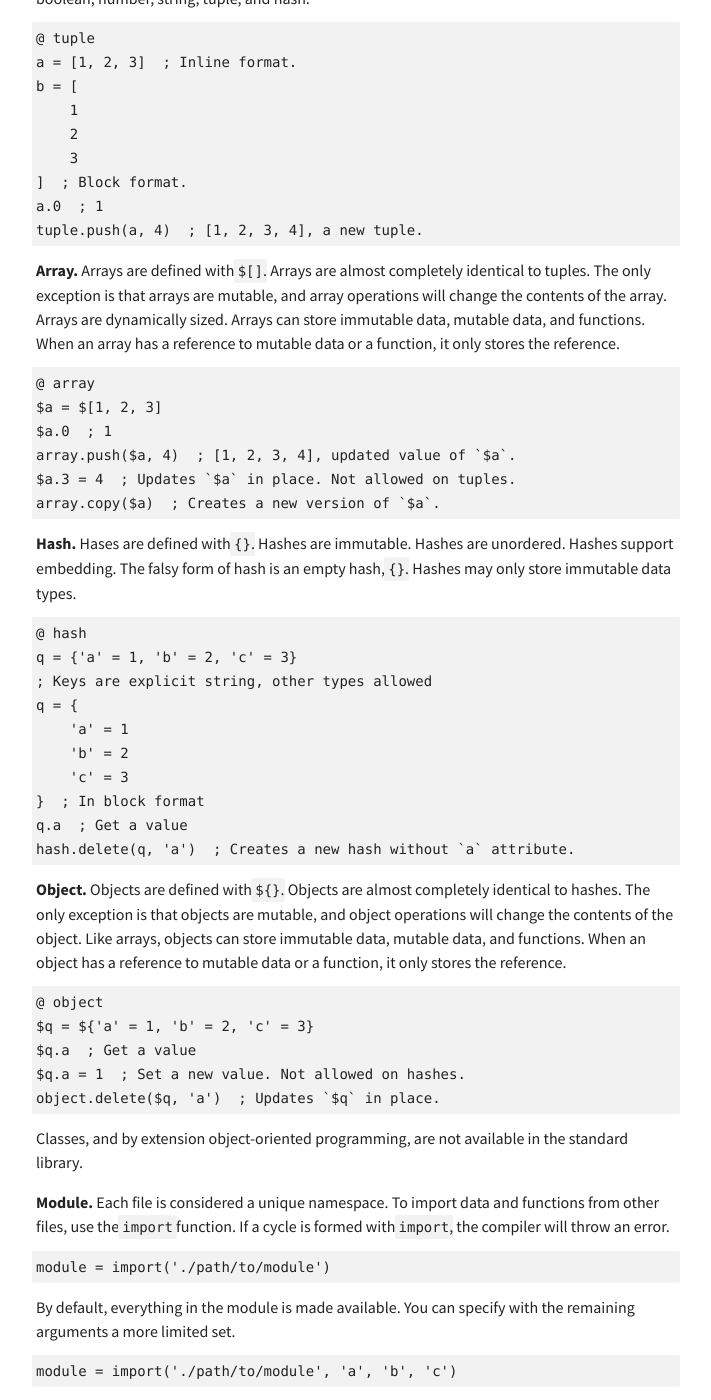
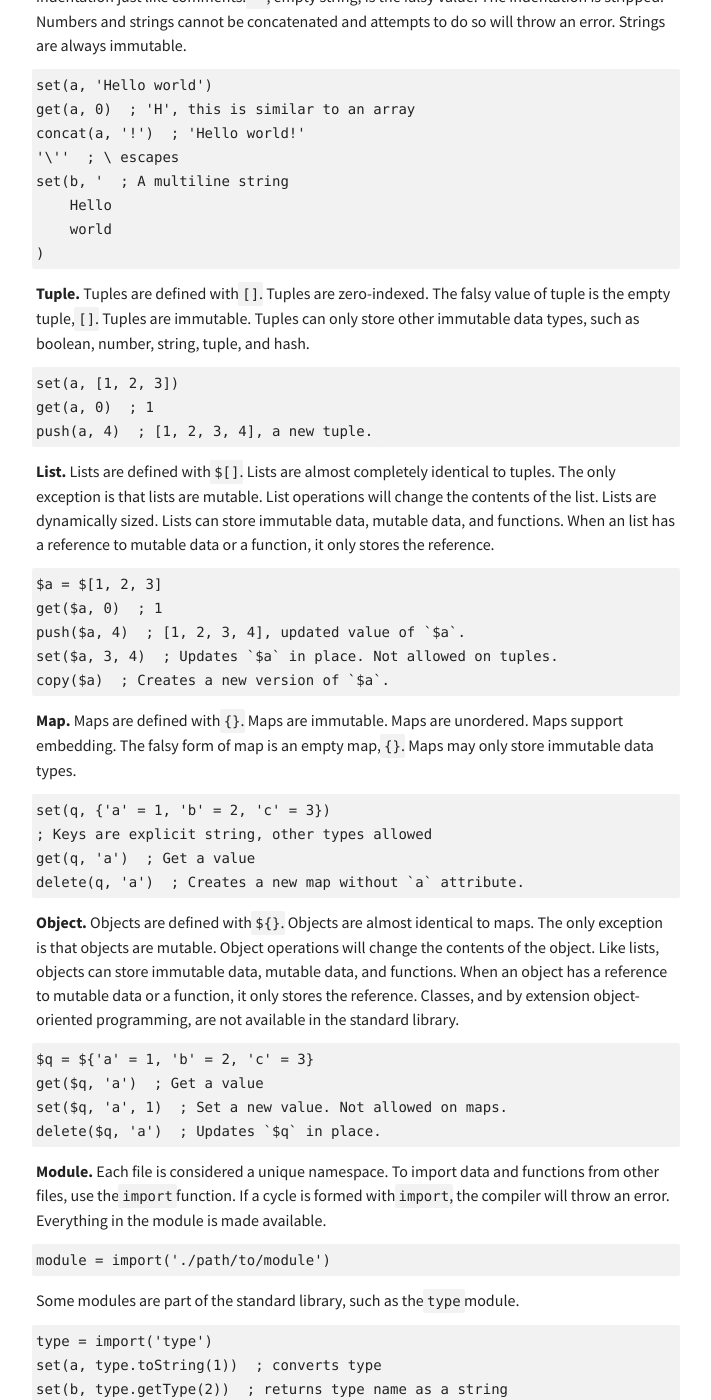
Before and after one commit to heiskr/heiskr.github.io, a Jekyll site: the page built from _posts/2014-06-24-garden.md, in a window 1280 px wide and 1400 px high, scrolled down 2859 px. Shown: the whole window, without its empty margins (284-995 px from the left). Built offline with Jekyll 4.4.1, drawn with Linux system fonts in a browser that asks for light colours; nearby versions of some CDN libraries; comment, search, counter and statistics services are not loaded; some of the changed text lies outside the part shown.

Commit message:
Update 2014-06-24-garden.md

```diff
--- a/_posts/2014-06-24-garden.md
+++ b/_posts/2014-06-24-garden.md
@@ -19,32 +19,24 @@ Principles
 - Throw errors often.
 - Namespace.
 
-Syntax
-------
+True Garden
+-----------
+
+Garden has two syntaxes. First, I will introduce the True Garden syntax. True Garden is simple but verbose.
+
+### Data, Functions, and References
+
+At its heart, Garden only has three types of things: data, functions, and references.
+
+**Data**. Data is rather pure. Examples are boolean, numbers, strings, maps, and tuples. Data by default is immutable, though mutable types are available. Data does not own functions. Garden has no classes, but new data types can be created in a low-level fashion.
+
+**Functions**. Functions in Garden can be either immutable or mutable. Functions are first-class.
+
+**References**. References, or variables, are plain text in Garden. References to any mutable data, and functions which receive or return mutable data, must start their name with a `$`.
+
+### Syntax Basics
 
 **Lines and blocks.** In Garden, lines are terminated by the `\n` newline character. Parenthesis can be used for line continuation if needed. Blocks are indicated by indentation. Indentation is 4 spaces by default.
-
-**Variables.** Variables are declared with a simple `=` equal sign. No keywords are required.
-
-    a = 1
-    b = 2
-
-Variables are dynamic; they only refer to data. As such, variables can be overwritten with other types.
-
-    a = 1
-    a = 'string'
-
-Variables are scoped as locally as possible. There are no global variables. Variables are either scoped to the module, to a function, or to a specific block. Garden is fully UTF-8 compatible by default.
-
-    a = 1  ; Scoped to the module
-    f = ()  ; Function declaration
-        b = 2  ; `b` is scoped to the function
-        if b eq a
-            a = 5  ; `a` is still the module scope
-            c = 3  ; `c` is scoped to `if`
-            ア = 4  ; UTF-8
-
-Garden is garbage-collected.
 
 **Comments.** Comments start with a `;` character. Block comments are possible by forming a block under a `;` character. Semicolons are the comment character because semicolons a) require only one key, b) are easy to reach, and c) aren't mistaken for another operation.
 
@@ -52,136 +44,127 @@ Garden is garbage-collected.
     ;
         A block comment
 
-Basic Data Types
-----------------
+**Setting references.** References are declared with a simple `set()` function. No keywords are required.
 
-Data types in Garden are purely data, and do not have any operations (e.g. methods, functions) of their own. In the below examples, we will use
-_aliases_, as described in a later section, for syntactical convenience.
+    set(a, 1)
+
+References are dynamic. References only refer to data or functions. As such, references can be overwritten with other types.
+
+    set(a, 1)
+    set(a, 'string')
+
+References are scoped as locally as possible. Coders cannot set global references. References are either scoped to the module, to a function, or to a specific block. Garden is fully UTF-8 compatible by default.
+
+    set(a, 1) ; Scoped to the module
+    set(f, ()  ; Function declaration
+        set(b, 2)  ; `b` is scoped to the function
+        if eq(a, b)
+            set(a, 5)  ; `a` is still the module scope
+            set(c, 3)  ; `c` is scoped to `if`
+            set(ア, 4)  ; UTF-8
+    )
+
+Garden is garbage-collected.
+
+### Basic Data Types
+
+Data types in Garden are purely data, and do not have any operations (e.g. methods, functions) of their own.
 
 Every data type has one, and only one, "falsy" representation.
 
-Most data types are immutable by default; they are essentially cloned when making updating operations. The mutable versions of data types are typically prefixed by `$`.
+Most data types are immutable by default. Data types are cloned when making updating operations. The mutable versions of data types are typically prefixed by `$`.
 
-**None.** Perhaps the most basic type is `none`. `none` is always the default value. `none` is always falsy. `none` is an immutable type; the value cannot be changed. `none` is not a number or boolean and attempts to use it as such will throw an error.
+**None.** The most basic type is `none`. `none` is always the default value. `none` is always falsy. `none` is an immutable type; the value cannot be changed. `none` is not a number or boolean and attempts to use it as such will throw an error.
 
     none
-    a  ; defaults to simply `none`
-    if none  ; converted to `false`
-        b = 1
+    a  ; defaults to `none`
+    if none  ; means `false`
+        set(b, 1)
 
-**Boolean.** Booleans are either `true` or `false`, with `false` being the falsy value. Booleans are not treated as numbers, and attempts to use aliases for numbers will throw an error. Booleans are always immutable.
+**Boolean.** Booleans are either `true` or `false`, with `false` being the falsy value. Booleans are not treated as numbers, and attempts to use operations for numbers will throw an error. Booleans are always immutable.
 
-    a = true
-    b = false
-    if a isnt b
-        c = true
+    set(a, true)
+    set(b, false)
+    if isnt(a, b)
+        set(c, true)
 
-**Number.** There is only one type of number. Numbers have by far the largest number of aliases available, such as `+` and `*`. `0` is the falsy value. Garden will try to keep representations for as long as possible, using [lazy evaluation](http://en.wikipedia.org/wiki/Lazy_evaluation) ensuring that the final output has the best floating point representation possible. Numbers are always immutable.
+**Number.** There is only one type of number.`0` is the falsy value. Garden will try to keep representations for as long as possible, using [lazy evaluation](http://en.wikipedia.org/wiki/Lazy_evaluation) ensuring that the final output has the best floating point representation possible. Numbers are always immutable.
 
-    1 + 1  ; creates a new number, 2
-    1 - 1
-    1 / 1
-    1 * 1
-    1 + 1 * 1  ; with aliases, order of operations is used
-    (1 + 1) * 1  ; Parenthesis can be used to overwrite order of operations.
-    1 ^ 1
-    1 % 1
-    1++
+    add(1, 1)  ; creates a new number, 2
+    subtract(1, 1)  ; create a new number, 0
+    divide(1, 1)
+    multiply(1, 1)
+    multiply(add(1, 1), 1)
+    power(1, 1)
+    modulus(1, 1)
+    increment(a, 1)
 
 **String.** Strings use only the single-quote `'` character. Regular expressions are just strings. `\'` is the escaped version of the single quote character. Strings can be defined in multiple lines with indentation just like comments. `''`, empty string, is the falsy value. The indentation is stripped. Numbers and strings cannot be concatenated and attempts to do so will throw an error. Strings are always immutable.
 
-    a = 'Hello world'
-    a.0  ; 'H', this is similar to an array alias
-    a + '!'  ; 'Hello world!'
+    set(a, 'Hello world')
+    get(a, 0)  ; 'H', this is similar to an array
+    concat(a, '!')  ; 'Hello world!'
     '\''  ; \ escapes
-    b = '  ; A multiline string
+    set(b, '  ; A multiline string
         Hello
         world
+    )
 
 **Tuple.** Tuples are defined with `[]`. Tuples are zero-indexed. The falsy value of tuple is the empty tuple, `[]`. Tuples are immutable. Tuples can only store other immutable data types, such as boolean, number, string, tuple, and hash.
 
-    @ tuple
-    a = [1, 2, 3]  ; Inline format.
-    b = [
-        1
-        2
-        3
-    ]  ; Block format.
-    a.0  ; 1
-    tuple.push(a, 4)  ; [1, 2, 3, 4], a new tuple.
+    set(a, [1, 2, 3])
+    get(a, 0)  ; 1
+    push(a, 4)  ; [1, 2, 3, 4], a new tuple.
 
-**Array.** Arrays are defined with `$[]`. Arrays are almost completely identical to tuples. The only exception is that arrays are mutable, and array operations will change the contents of the array. Arrays are dynamically sized. Arrays can store immutable data, mutable data, and functions. When an array has a reference to mutable data or a function, it only stores the reference.
+**List.** Lists are defined with `$[]`. Lists are almost completely identical to tuples. The only exception is that lists are mutable. List operations will change the contents of the list. Lists are dynamically sized. Lists can store immutable data, mutable data, and functions. When an list has a reference to mutable data or a function, it only stores the reference.
 
-    @ array
     $a = $[1, 2, 3]
-    $a.0  ; 1
-    array.push($a, 4)  ; [1, 2, 3, 4], updated value of `$a`.
-    $a.3 = 4  ; Updates `$a` in place. Not allowed on tuples.
-    array.copy($a)  ; Creates a new version of `$a`.
+    get($a, 0)  ; 1
+    push($a, 4)  ; [1, 2, 3, 4], updated value of `$a`.
+    set($a, 3, 4)  ; Updates `$a` in place. Not allowed on tuples.
+    copy($a)  ; Creates a new version of `$a`.
 
-**Hash.** Hases are defined with `{}`. Hashes are immutable. Hashes are unordered. Hashes support embedding. The falsy form of hash is an empty hash, `{}`. Hashes may only store immutable data types.
+**Map.** Maps are defined with `{}`. Maps are immutable. Maps are unordered. Maps support embedding. The falsy form of map is an empty map, `{}`. Maps may only store immutable data types.
 
-    @ hash
-    q = {'a' = 1, 'b' = 2, 'c' = 3}
+    set(q, {'a' = 1, 'b' = 2, 'c' = 3})
     ; Keys are explicit string, other types allowed
-    q = {
-        'a' = 1
-        'b' = 2
-        'c' = 3
-    }  ; In block format
-    q.a  ; Get a value
-    hash.delete(q, 'a')  ; Creates a new hash without `a` attribute.
+    get(q, 'a')  ; Get a value
+    delete(q, 'a')  ; Creates a new map without `a` attribute.
 
-**Object.** Objects are defined with `${}`. Objects are almost completely identical to hashes. The only exception is that objects are mutable, and object operations will change the contents of the object. Like arrays, objects can store immutable data, mutable data, and functions. When an object has a reference to mutable data or a function, it only stores the reference.
+**Object.** Objects are defined with `${}`. Objects are almost identical to maps. The only exception is that objects are mutable. Object operations will change the contents of the object. Like lists, objects can store immutable data, mutable data, and functions. When an object has a reference to mutable data or a function, it only stores the reference. Classes, and by extension object-oriented programming, are not available in the standard library.
 
-    @ object
     $q = ${'a' = 1, 'b' = 2, 'c' = 3}
-    $q.a  ; Get a value
-    $q.a = 1  ; Set a new value. Not allowed on hashes.
-    object.delete($q, 'a')  ; Updates `$q` in place.
+    get($q, 'a')  ; Get a value
+    set($q, 'a', 1)  ; Set a new value. Not allowed on maps.
+    delete($q, 'a')  ; Updates `$q` in place.
 
-Classes, and by extension object-oriented programming, are not available in the standard library.
-
-**Module.** Each file is considered a unique namespace. To import data and functions from other files, use the `import` function. If a cycle is formed with `import`, the compiler will throw an error.
+**Module.** Each file is considered a unique namespace. To import data and functions from other files, use the `import` function. If a cycle is formed with `import`, the compiler will throw an error. Everything in the module is made available.
 
     module = import('./path/to/module')
-
-By default, everything in the module is made available. You can specify with the remaining arguments a more limited set.
-
-    module = import('./path/to/module', 'a', 'b', 'c')
 
 Some modules are part of the standard library, such as the `type` module.
 
     type = import('type')
-    a = type.toString(1)  ; converts type
-    b = type.getType(2)  ; returns type as a string
+    set(a, type.toString(1))  ; converts type
+    set(b, type.getType(2))  ; returns type name as a string
 
-A alias of `import` is `@`. When using the alias, strings are assumed. It will be set to the name of the module, but prefixing with an assignment can change the name.
+TODO mutability of modules? encapsulation of data? name aliasing?
 
-    @ ./path/to/module
-    partial = @ ./path/to/module, a, b, c
+### Functions and Control Statements
 
-Functions and Control Statements
---------------------------------
+**Functions.** Functions are defined by a set of arguments in `()`, followed by an indented block.
 
-**Functions.** Functions are defined by a set of arguments in `()`, followed by an indented block. When arguments are defined in block form, commas are not required.
+    set(myAdd, (a, b)
+        @ add(a, b)  ; `@` means "return"
+    )
 
-    add = (a, b)
-        return a + b
-
-    add = (
-        a
-        b
-    )  ; In block format.
-        return a + b
-
-Functions are called by reference. Function calls use [lazy evaluation](http://en.wikipedia.org/wiki/Lazy_evaluation) to avoid excessive computation.
+Functions are called by reference with parenthesis.
 
     add(1, 2)  ; computed as 3
 
 Functions carry some properties of data types, in that functions can also be passed by reference to other functions.
 
-    async(1, add)
+    map([1], add)
 
 The number of arguments do not have to match the function definition when calling.
 
@@ -190,28 +173,22 @@ The number of arguments do not have to match the function definition when callin
 
 Functions allow recursion.
 
-Functions which receive mutable types as arguments should also have `$` prefixed to indicate the function mutates data.
+References to functions which receive or return mutable types should be prefixed with `$` to indicate the function may mutate data.
 
-**Conditionals.** `if` statements are a very familiar syntax.
+**Conditions.** `if` statements are a very familiar syntax.
 
     f = (a, b)
-        if a is b
-            return true
+        if is(a, b)
+            @ true
         else
-            return false
+            @ false
 
-Conditional blocks can also be used for assignment.
+Conditional blocks are expressions.
 
-    c =
-        if a is b
-            true
-        else
-            false
-
-Thanks to the aliases, chained comparisons are allowed.
-
-    if a > b > c
-        return true
+    set(c, if a is b
+        true
+    else
+        false)
 
 Type must be explicitly converted for comparison. `if` statements do not convert type. If you try to compare two different types, you will get an error.
 
@@ -229,17 +206,17 @@ Type must be explicitly converted for comparison. `if` statements do not convert
         add(a, i)
 
     for index, value in range(0, 10)
-        a[index] = value
+        set(a, index, value)
 
     for value in {'a' = 1, 'b' = 2}
         add(a, value)
 
     for key, value in {'a' = 1, 'b' = 2}
-        a[key] = value
+        set(a, key, value)
 
 `break` and `continue` are available as is common in most languages.
 
-**Error Handling.**
+**Error Handling.** TODO
 
     try
         statements
@@ -250,12 +227,13 @@ Type must be explicitly converted for comparison. `if` statements do not convert
 
     throw exception
 
-Aliases
--------
+Aliased Garden
+--------------
 
-While being largely a functional language (with a few mutable data types), aliases give Garden a much more familiar syntax. Aliases are not required, the language can be fully used without touching a single alias.
 
-**Common aliases.** Unlike their functional equivalents, aliases do observe standard order of operations.
+Aliases give Garden a much more familiar syntax. Aliases are not required, the language can be fully used without touching a single alias.
+
+**Common aliases.** Unlike their functional equivalents, aliases do observe standard order of operations. Numbers have the most aliases.
 
 - `=` is an alias of `set()`
 - `+` is an alias of `add()` or `concat()`
@@ -301,15 +282,22 @@ To get a feel for what's happening underneath, here's a few examples of things t
     $[1, 2, 3].0 = 2
     set($[1, 2, 3], 0, 2)
 
-**Non-alias keywords.** Several control statements are not aliases. `if`, `else`, `for`, `while`, `break`, `continue`, `return`, `try`, `catch`, `assert`, and `throw` are not aliases. They are part of the core language.
+**Chained comparisons.** Thanks to the aliases, chained comparisons are allowed.
 
-**Accessor aliases.** Tuples, arrays, hashes, and objects provide commonplace aliases for accessing and setting values.
+    if a > b > c
+        @ true
+
+**Non-alias keywords.** Several control statements are not aliases. `if`, `else`, `for`, `while`, `break`, `continue`, `@`, `try`, `catch`, `assert`, and `throw` are not aliases. They are part of the core language.
+
+**Accessor aliases.** Tuples, lists, maps, and objects provide commonplace aliases for accessing and setting values.
 
 - `.` aliases `get()` and `set()`. This alias interpolates type as number or string.
 - `[]` also aliases `get()` and `set()`. `[]` does not interpolate type.
 - `contains` and `in` are aliases of `in()`.
 
-**Comprehensions.** Comprehensions, borrowed from Python, are more complex aliases that provide convenience for crafting new tuples, arrays, hashes, and objects from existing data.
+    TODO examples
+
+**Comprehensions.** Comprehensions, borrowed from Python, are more complex aliases that provide convenience for crafting new tuples, lists, maps, and objects from existing data.
 
     [a for a in [0, 1, 2]]
 
@@ -319,17 +307,47 @@ To get a feel for what's happening underneath, here's a few examples of things t
 
     {k = v for k, v in {'a' = 1, 'b' = 2, 'c' = 3}}
 
-**Destructure alias.** A tuple or array of items can be assigned to individual elements.
+**Destructure alias.** A tuple or list of items can be assigned to individual elements.
 
     a, b = [0, 1]
     set(a, 0)
     set(b, 1)
 
+**Import alias.** A alias of `import` is `@`. When using the alias, strings are assumed. It will be set to the name of the module, but prefixing with an assignment can change the name.
+
+    @ ./path/to/module
+    module2 = @ ./path/to/otherName
+
+**Blocked alias.** Lists of things separated may also be separated just by returns.
+
+    a = [1, 2, 3]  ; Inline format.
+    b = [
+        1
+        2
+        3
+    ]  ; Block format.
+
+    q = {'a' = 1, 'b' = 2, 'c' = 3}  ; Inline format
+    q = {
+        'a' = 1
+        'b' = 2
+        'c' = 3
+    }  ; In block format
+
+    add = (a, b)
+        @ a + b
+
+    add = (
+        a
+        b
+    )  ; In block format.
+        @ a + b
+
 **Inline-block alias.** It's often common to have one line functions which serve as an input to another function. In such cases, it may be inconvenient to require a line break. In such cases, the inline-block alias, a colon `:`, can be used.
 
-    filter(c, (a): return a.name == 'A')
+    filter(c, (a): @ a.name == 'A')
     filter(c, (a)
-        return a.name == 'A')
+        @ a.name == 'A')
 
 **Ternary alias.** Many languages feature some kind of way to set a variable based on condition in a single line. It's common to have a variable set by a simple condition. The ternary alias replicates this capability.
 
@@ -425,44 +443,44 @@ Standard library modules version separate of the main language.
 
 **Tuple.** length, get, slice, before, after, set, concat, join
 
-**Array.** Tuple methods, plus push, pop, shift, unshift, copy...
+**List.** Tuple methods, plus push, pop, shift, unshift, copy...
 
 Example Case: Quicksort
 -----------------------
 
 Garden has two syntaxes, one without aliases and one with. Here's a quicksort algorithm without aliases:
 
-    set(array, import('array'))
+    set(list, import('list'))
     set(random, import('random'))
     set(number, import('number'))
     set(quicksort, (a)
         set($less, $[])
         set($equal, $[])
         set($greater, $[])
-        if number.greaterThan(array.length(a), 1)
-            set(pivot, random.select(array))
+        if number.greaterThan(list.length(a), 1)
+            set(pivot, random.select(list))
             for x in a
                 if number.lessThan(x, pivot)
-                    array.append($less, x)
+                    list.append($less, x)
                 if number.equals(x, pivot)
-                    array.append($equal, x)
+                    list.append($equal, x)
                 if number.greaterThan(x, pivot)
-                    array.append($greater, x)
-            return array.concat(
-                array.concat(quicksort($less), $equal),
+                    list.append($greater, x)
+            @ list.concat(
+                list.concat(quicksort($less), $equal),
                 quicksort($greater)
             )
         else
-            return a
+            @ a
     )
 
 With aliases:
 
-    @ array
+    @ list
     @ random
     quicksort = (a)
         $less, $equal, $greater = $[], $[], $[]
-        if array.length(a) > 1
+        if list.length(a) > 1
             pivot = random.select(a)
             for x in a
                 if x < pivot
```
Also changed, not shown: other parts of _posts/2014-06-24-garden.md (+12 -9 lines).
